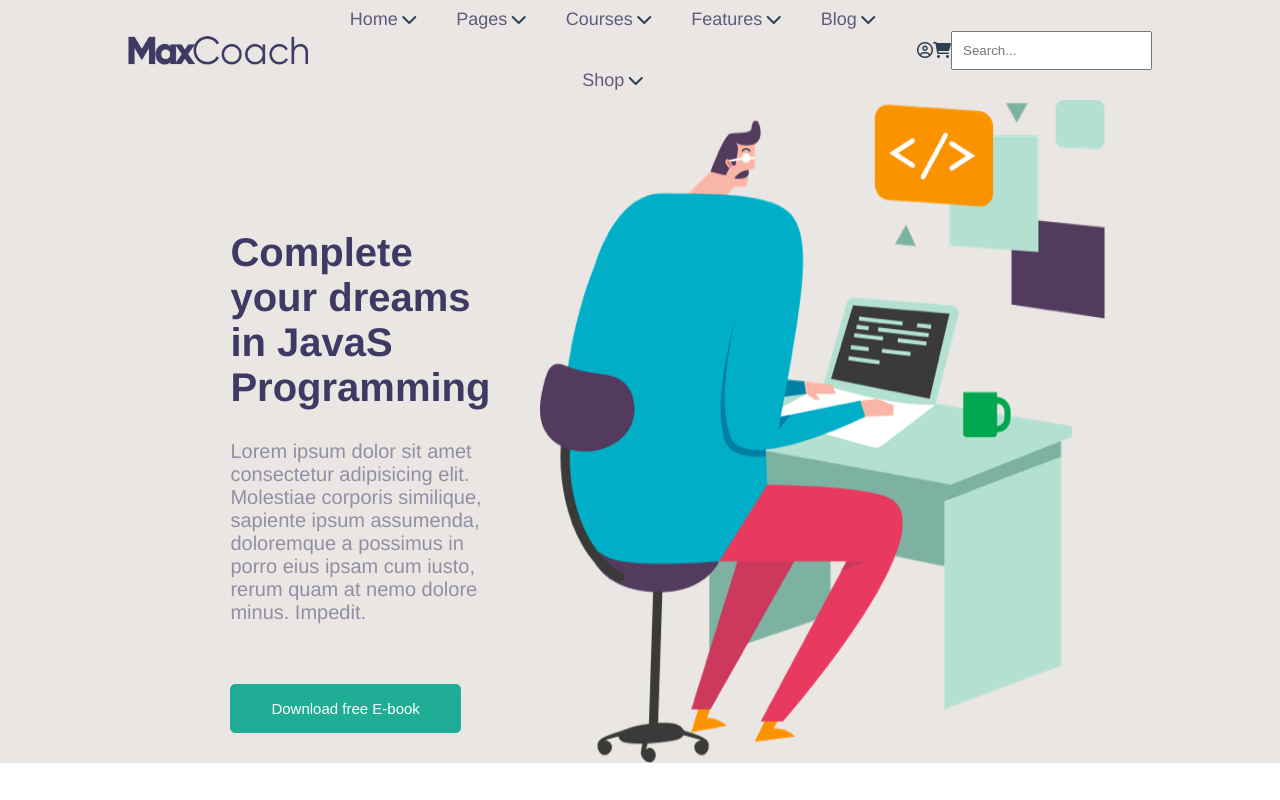
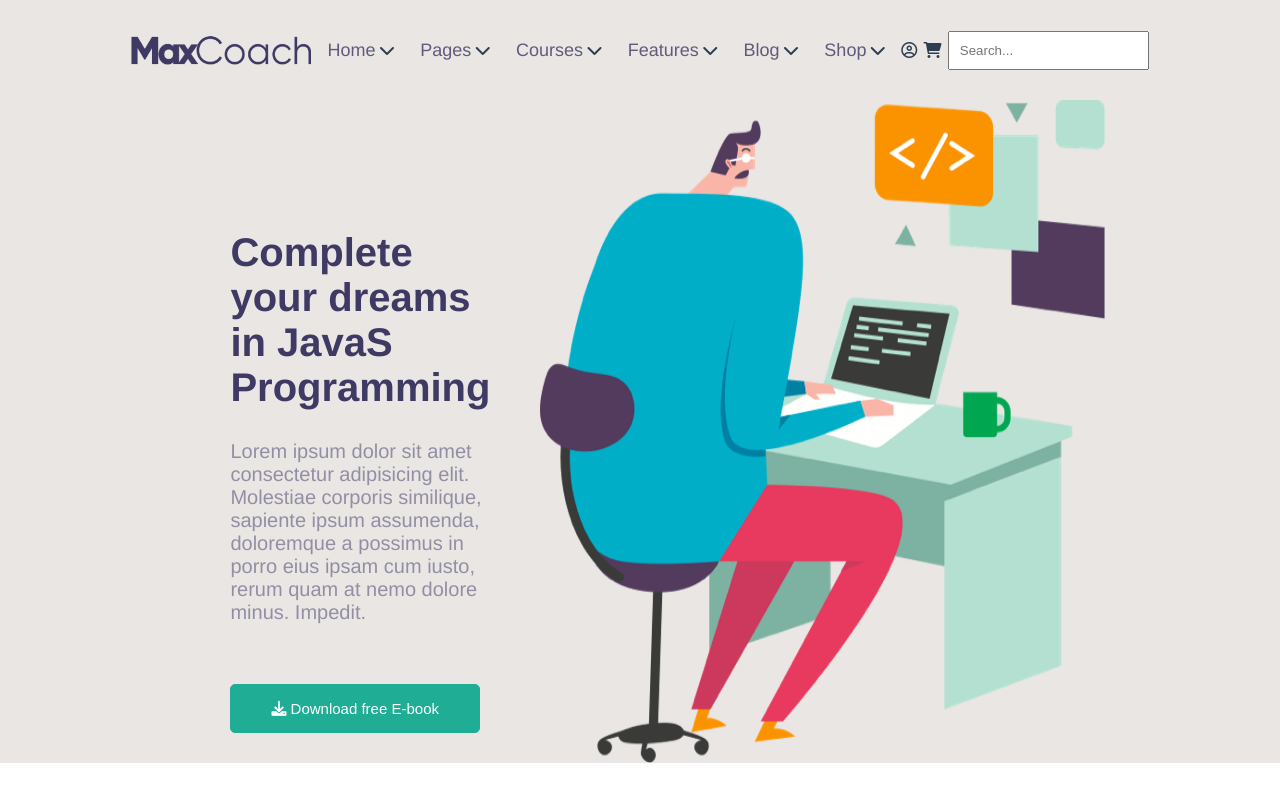
Before and after one commit to Passa69/proj-html-vuejs, a Vue app: page / in a window 1280 px wide. Shown: the top 800 px of the page. Built offline with nearby package versions, Linux system fonts and the light colour scheme.

Commit message:
creazione ciclo per riempimento navbar

```diff
--- a/src/components/MyHeader.vue
+++ b/src/components/MyHeader.vue
@@ -2,7 +2,7 @@
   <header>
     <!-- rendere dinamici props dall'app -->
     <!-- navbar -->
-      <MyNavbar/>
+      <MyNavbar :links="navLinks"/>
 
     <!-- jumbotron -->
       <MyJumbo/>
@@ -19,6 +19,11 @@ export default {
   components: {
     MyNavbar,
     MyJumbo
+  },
+  data() {
+    return {
+      navLinks: ["Home", "Pages", "Courses", "Features", "Blog", "Shop"]
+    }
   }
 }
 </script>
--- a/src/components/MyJumbo.vue
+++ b/src/components/MyJumbo.vue
@@ -5,7 +5,7 @@
 
             <p class="jumbo_elem">Lorem ipsum dolor sit amet consectetur adipisicing elit. Molestiae corporis similique, sapiente ipsum assumenda, doloremque a possimus in porro eius ipsam cum iusto, rerum quam at nemo dolore minus. Impedit.</p>
 
-            <button class="jumbo_elem">Download free E-book</button>
+            <button class="jumbo_elem"><i class="fas fa-download"></i> Download free E-book</button>
         </div>
 
         <img src="@/assets/home-5-hero-image.png" alt="">
--- a/src/components/MyNavbar.vue
+++ b/src/components/MyNavbar.vue
@@ -4,13 +4,15 @@
       <img src="@/assets/dark-logo.png" alt="">
 
       <!-- links -->
-      <ul>
-          <li><a href="#">Home</a> <i class="fas fa-chevron-down"></i></li>
+      <ul v-for="(link, i) in links" :key="i">
+          <li><a href="#">{{ link }}</a> <i class="fas fa-chevron-down"></i></li>
+
+          <!-- <li><a href="#">Home</a> <i class="fas fa-chevron-down"></i></li>
           <li><a href="#">Pages</a> <i class="fas fa-chevron-down"></i></li>
           <li><a href="#">Courses</a> <i class="fas fa-chevron-down"></i></li>
           <li><a href="#">Features</a> <i class="fas fa-chevron-down"></i></li>
           <li><a href="#">Blog</a> <i class="fas fa-chevron-down"></i></li>
-          <li><a href="#">Shop</a> <i class="fas fa-chevron-down"></i></li>
+          <li><a href="#">Shop</a> <i class="fas fa-chevron-down"></i></li> -->
       </ul>
 
       <i class="far fa-user-circle"></i>
@@ -24,7 +26,9 @@
 <script>
 export default {
   name: 'MyNavbar',
-
+  props: {
+      links: Array
+  }
 }
 </script>
 
@@ -43,7 +47,7 @@ nav {
 
     li {
         display: inline-block;
-        margin: 20px;
+        margin: 10px;
 
         a {
             text-decoration: none;
```
